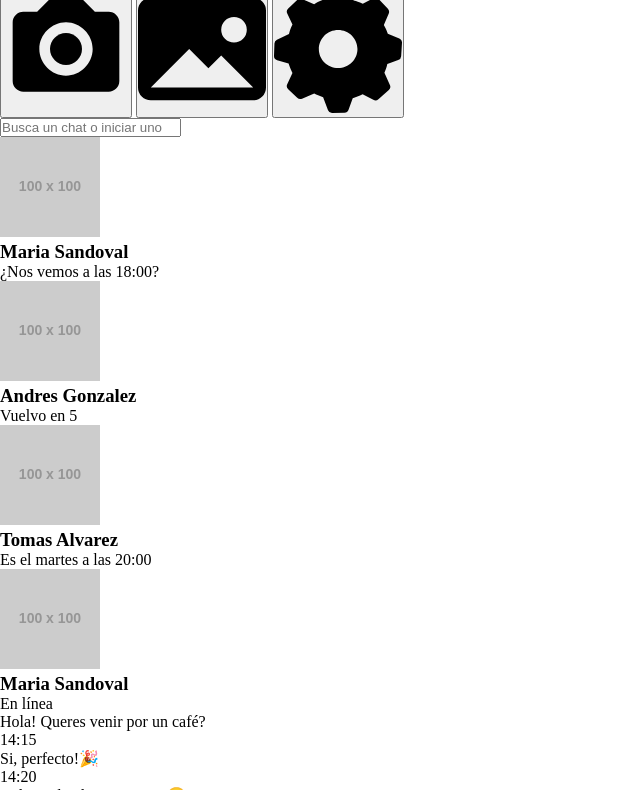
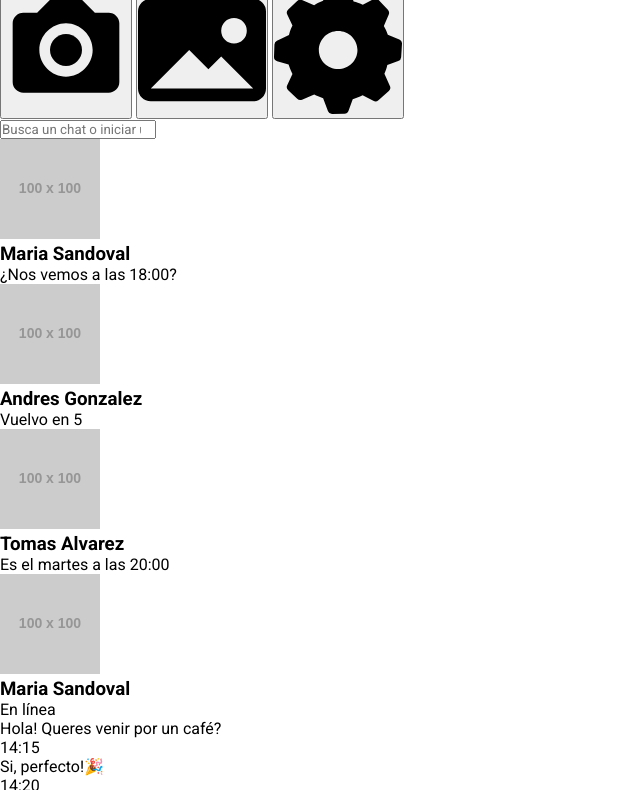
Before and after one commit to mai-vr/proyecto-base-fullstack, a plain HTML site: page index.html in a window 1280 px wide. Shown: the part 348-1138 px from the top of the page, without its empty margins (0-640 px from the left). Drawn offline with Linux system fonts and the light colour scheme; placeholder pictures from the web are drawn by us; a web font is replaced by a local one.

Commit message:
add: tipografía Roboto

```diff
--- a/index.html
+++ b/index.html
@@ -5,6 +5,10 @@
     <meta name="viewport" content="width=device-width, initial-scale=1.0">
     <title>Clon de whatsapp</title>
     <link rel="stylesheet" href="./styles/main.css">
+    <!--Google fonts-->
+    <link rel="preconnect" href="https://fonts.googleapis.com">
+    <link rel="preconnect" href="https://fonts.gstatic.com" crossorigin>
+    <link href="https://fonts.googleapis.com/css2?family=Inter:ital,opsz,wght@0,14..32,100..900;1,14..32,100..900&family=Lato:ital,wght@0,100;0,300;0,400;0,700;0,900;1,100;1,300;1,400;1,700;1,900&family=Outfit:wght@100..900&family=Poppins:ital,wght@0,100;0,200;0,300;0,400;0,500;0,600;0,700;0,800;0,900;1,100;1,200;1,300;1,400;1,500;1,600;1,700;1,800;1,900&family=Roboto:ital,wght@0,100..900;1,100..900&family=Stack+Sans+Notch:wght@200..700&family=Young+Serif&display=swap" rel="stylesheet">
 </head>
 <body>
    <section class="app">    <!--Todo va a estar contenido aquí, como hay contenido dinámico, será section.-->
--- a/styles/main.css
+++ b/styles/main.css
@@ -2,15 +2,18 @@
     margin: 0;
     padding:0;
     box-sizing: border-box;
+    font-family: var(--primary-font);
 }
 
 :root{  /*Paleta de colores con los que trabajaré.*/
-    --primary-color: rgb(10, 156, 111);
-    --grey-900: rgb(0, 0, 0);
-    --grey-700: rgb(56, 56, 56);
-    --grey-300: grey;
-    --grey-200: rgb(225, 222, 222);
-    --green-400: rgb(11, 157, 11);
-    --green-300: rgb(50, 236, 50);
-    --green-100: rgb(172, 193, 173);
+    --primary-color: #0a9c6f;
+    --grey-900: #0d1919;
+    --grey-700: #1f2c34;
+    --grey-300: #fefff6;
+    --grey-200: #f1f2f6;
+    --green-400: #138b80;
+    --green-300: #2dca7a;
+    --green-100: #dcf8c6;
+
+    --primary-font: "Roboto", sans-serif;
 }
```
